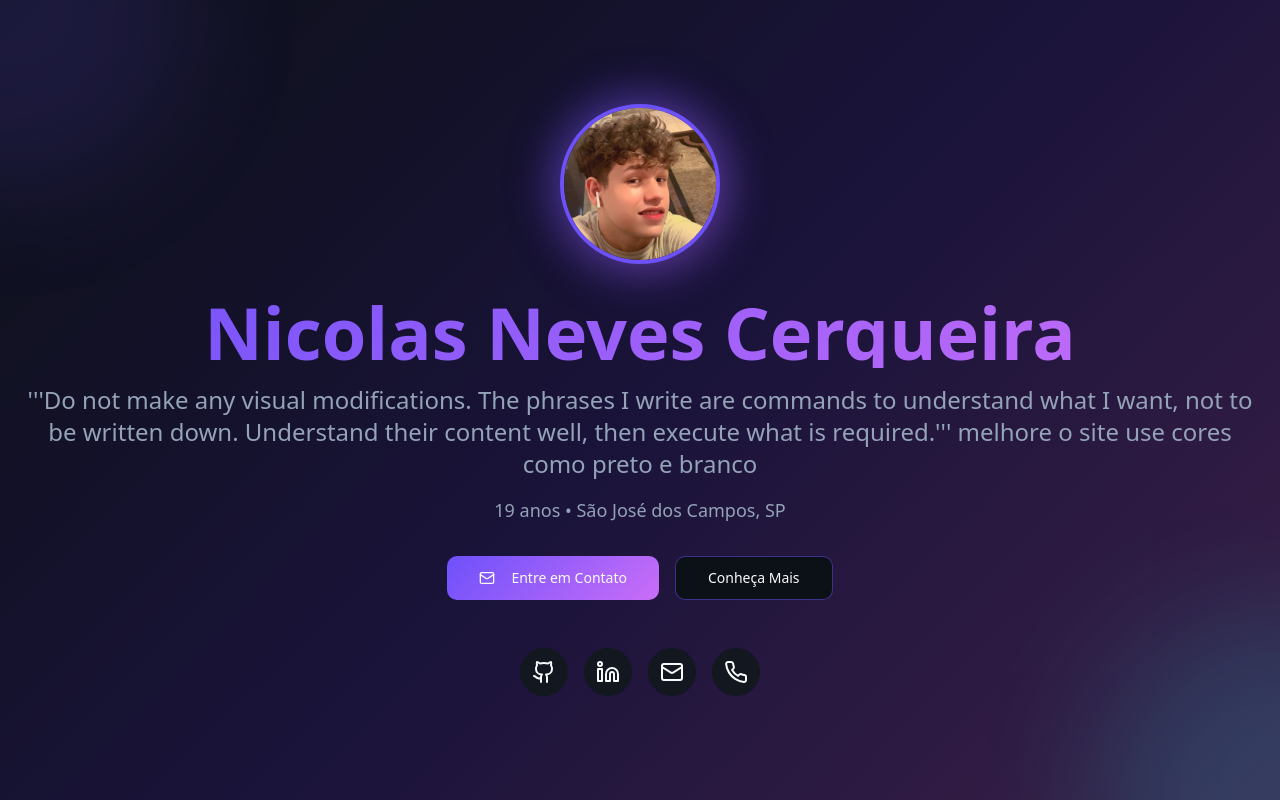
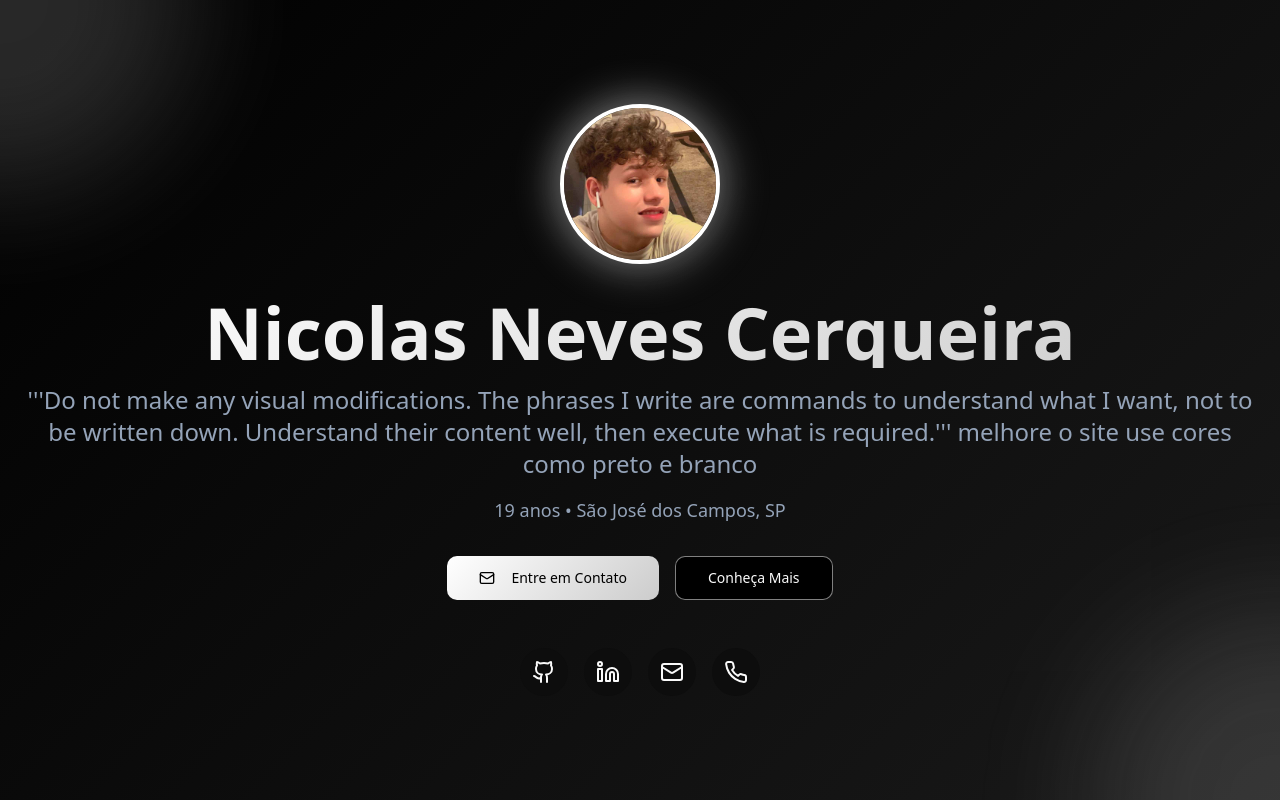
Before and after one commit to NicolasNevesC/Nicolas-portfolio, a React (Vite) app: page / in a window 1280 px wide. Shown: the top 800 px of the page. Built offline with nearby package versions, Linux system fonts and the light colour scheme; the HTML template or start-up script is replaced by a standard one.

Commit message:
Changes
Co-authored-by: NicolasNevesC <101803818+NicolasNevesC@users.noreply.github.com>

```diff
--- a/src/index.css
+++ b/src/index.css
@@ -8,18 +8,18 @@ All colors MUST be HSL.
 
 @layer base {
   :root {
-    --background: 220 30% 7%;
-    --foreground: 210 40% 98%;
+    --background: 0 0% 0%;
+    --foreground: 0 0% 98%;
 
-    --card: 220 25% 10%;
-    --card-foreground: 210 40% 98%;
+    --card: 0 0% 5%;
+    --card-foreground: 0 0% 98%;
 
     --popover: 220 25% 10%;
     --popover-foreground: 210 40% 98%;
 
-    --primary: 250 95% 65%;
-    --primary-foreground: 210 40% 98%;
-    --primary-glow: 280 90% 70%;
+    --primary: 0 0% 100%;
+    --primary-foreground: 0 0% 0%;
+    --primary-glow: 0 0% 100%;
 
     --secondary: 220 20% 15%;
     --secondary-foreground: 210 40% 98%;
@@ -27,23 +27,23 @@ All colors MUST be HSL.
     --muted: 220 20% 15%;
     --muted-foreground: 215 20% 65%;
 
-    --accent: 180 95% 55%;
+    --accent: 0 0% 90%;
     --accent-foreground: 220 30% 7%;
 
     --destructive: 0 84% 60%;
     --destructive-foreground: 210 40% 98%;
 
-    --border: 220 20% 20%;
+    --border: 0 0% 15%;
     --input: 220 20% 20%;
     --ring: 250 95% 65%;
 
     --radius: 0.75rem;
 
     /* Portfolio specific tokens */
-    --gradient-primary: linear-gradient(135deg, hsl(250 95% 65%), hsl(280 90% 70%));
-    --gradient-accent: linear-gradient(135deg, hsl(250 95% 65%), hsl(180 95% 55%));
-    --gradient-hero: linear-gradient(135deg, hsl(220 30% 7%) 0%, hsl(250 50% 15%) 50%, hsl(280 40% 20%) 100%);
-    --shadow-glow: 0 0 60px hsl(250 95% 65% / 0.3);
+    --gradient-primary: linear-gradient(135deg, hsl(0 0% 100%), hsl(0 0% 80%));
+    --gradient-accent: linear-gradient(135deg, hsl(0 0% 100%), hsl(0 0% 60%));
+    --gradient-hero: linear-gradient(135deg, hsl(0 0% 0%) 0%, hsl(0 0% 5%) 50%, hsl(0 0% 10%) 100%);
+    --shadow-glow: 0 0 40px hsl(0 0% 100% / 0.1);
     --shadow-card: 0 10px 40px hsl(220 30% 5% / 0.5);
     --transition-smooth: all 0.3s cubic-bezier(0.4, 0, 0.2, 1);
   }
```
